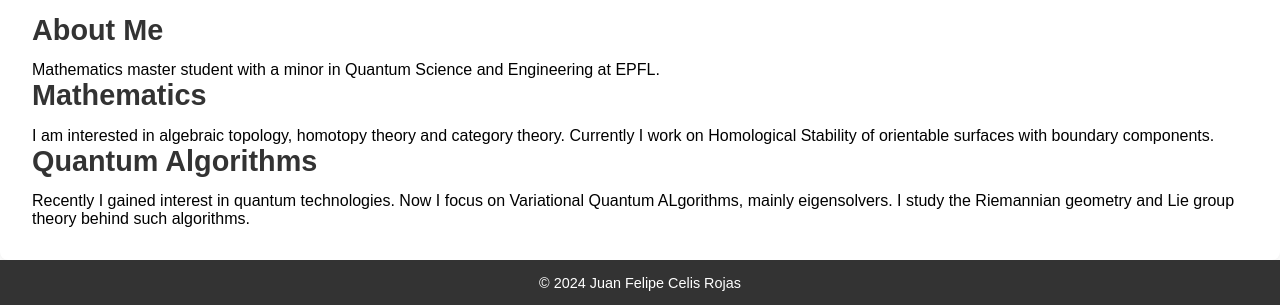
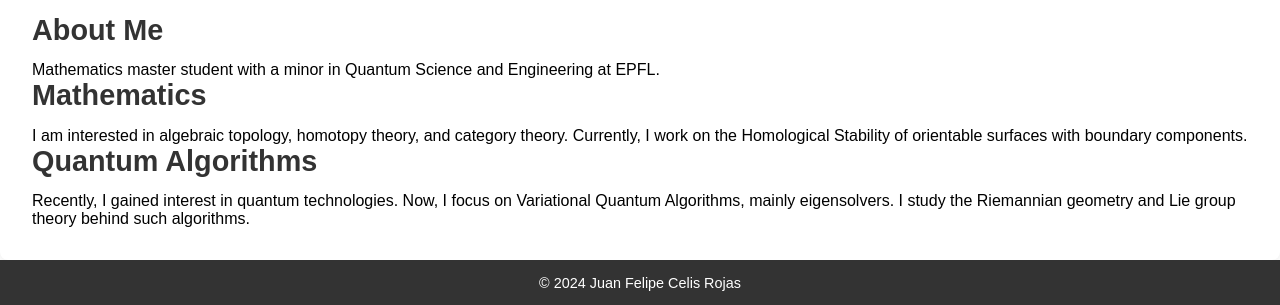
Before and after one commit to juanfelipecelisr/juanfelipecelisr.github.io, a plain HTML site: page index.html in a window 1280 px wide. Shown: the part 822-1127 px from the top of the page. Drawn offline with Linux system fonts and the light colour scheme.

Commit message:
Update index.html

```diff
--- a/index.html
+++ b/index.html
@@ -30,10 +30,16 @@
         <section id="about">
             <h2>About Me</h2>
             <p>Mathematics master student with a minor in Quantum Science and Engineering at EPFL.</p>
-            <h2>Mathematics</h2>
-            <p>I am interested in algebraic topology, homotopy theory and category theory. Currently I work on Homological Stability of orientable surfaces with boundary components.</p>
-            <h2>Quantum Algorithms</h2>
-            <p>Recently I gained interest in quantum technologies. Now I focus on Variational Quantum ALgorithms, mainly eigensolvers. I study the Riemannian geometry and Lie group theory behind such algorithms.</p>
+
+            <div class="topic">
+                <h2>Mathematics</h2>
+                <p>I am interested in algebraic topology, homotopy theory, and category theory. Currently, I work on the Homological Stability of orientable surfaces with boundary components.</p>
+            </div>
+
+            <div class="topic">
+                <h2>Quantum Algorithms</h2>
+                <p>Recently, I gained interest in quantum technologies. Now, I focus on Variational Quantum Algorithms, mainly eigensolvers. I study the Riemannian geometry and Lie group theory behind such algorithms.</p>
+            </div>
         </section>
 
         <!-- Publications Section -->
```
